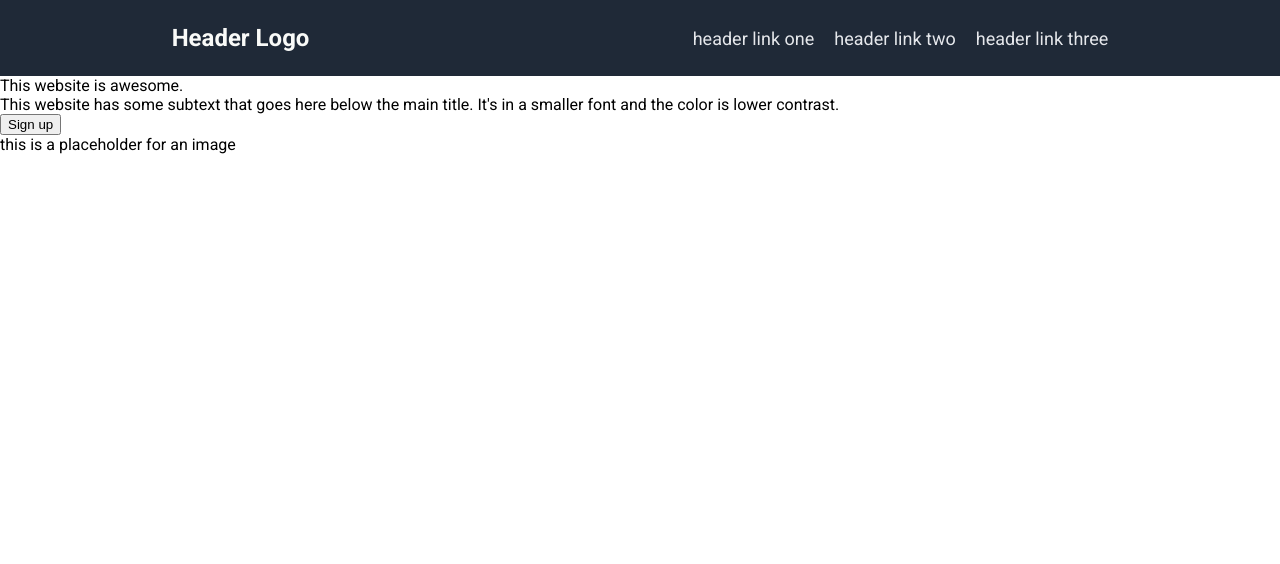
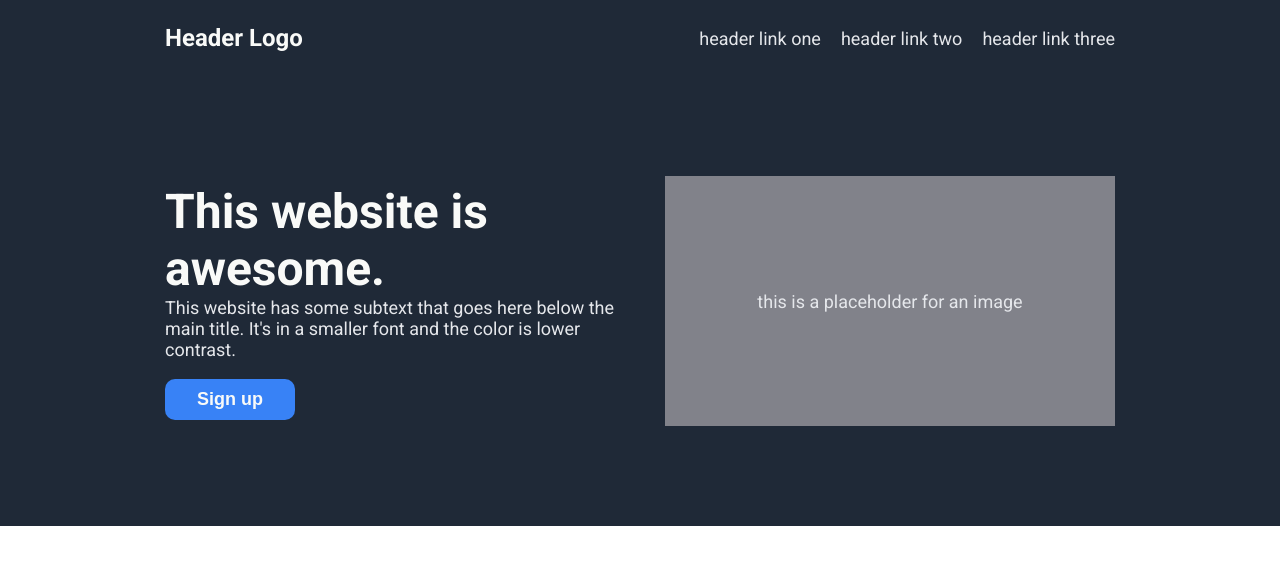
Before and after one commit to robywrote/odin-landing, a plain HTML site: page index.html in a window 1280 px wide. Drawn offline with Linux system fonts and the light colour scheme.

Commit message:
add hero style

```diff
--- a/style.css
+++ b/style.css
@@ -8,23 +8,29 @@ body {
     font-family: Roboto, sans-serif;
 }
 
-.header {
+.header, .hero {
     background-color: #1F2937;
     display: flex;
     align-items: center;
-    justify-content: space-around;
+    justify-content: center;
+    gap: 50px;
 }
 
 .header-logo {
     font-size: 24px;
     font-weight: 700;
     color: #F9FAF8;
+    width: 450px;
 }
 
 ul {
     list-style: none;
     display: flex;
+    justify-content: flex-end;
     gap: 20px;
+    margin: 0;
+    width: 450px;
+    padding: 0;
 }
 
 a {
@@ -33,3 +39,53 @@ a {
     color: #E5E7EB;
     text-decoration: none;
 }
+
+.hero {
+    padding: 100px;
+
+}
+
+.hero > .text {
+    display: flex;
+    flex-direction: column;
+    align-items: flex-start;
+    font-size: 48px;
+    font-weight: bolder;
+    color:#F9FAF8;
+    width: 450px;
+}
+
+.hero > .text > .main {
+    flex-wrap: wrap;
+}
+
+.hero > .text > .secondary {
+    flex-wrap: wrap;
+    font-size: 18px;
+    font-weight: 100;
+    color: #E5E7EB;
+}
+
+.hero > .image {
+    height: 250px;
+    width: 450px;
+    background-color: rgb(129, 130, 138);
+    display: flex;
+    justify-content: center;
+    align-items: center;
+    font-size: 18px;
+    font-weight: 100;
+    color: #E5E7EB;
+
+}
+
+button {
+    background-color: #3882F6;
+    color: #F9FAF8;
+    padding: 10px;
+    border: none;
+    border-radius: 10px;
+    font-size: 18px;
+    font-weight: 700;
+    width: 130px;
+}
```
